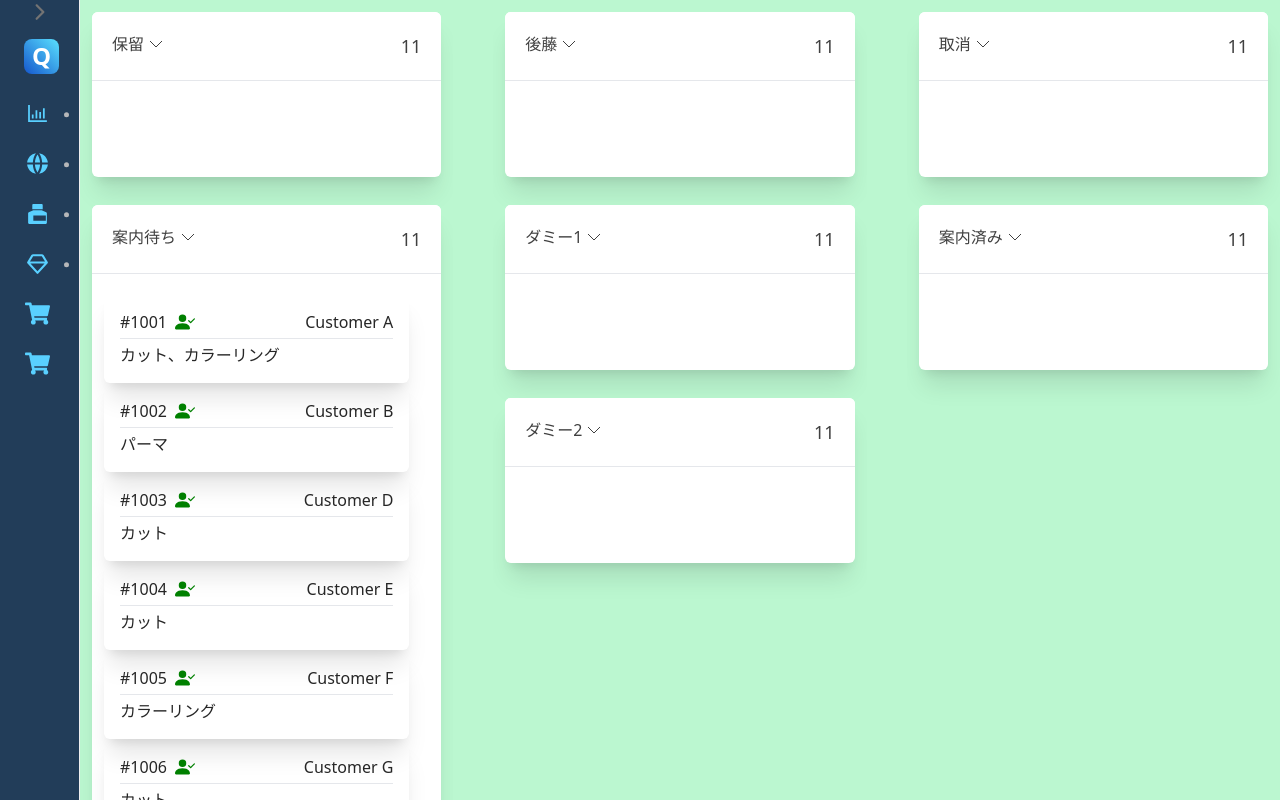
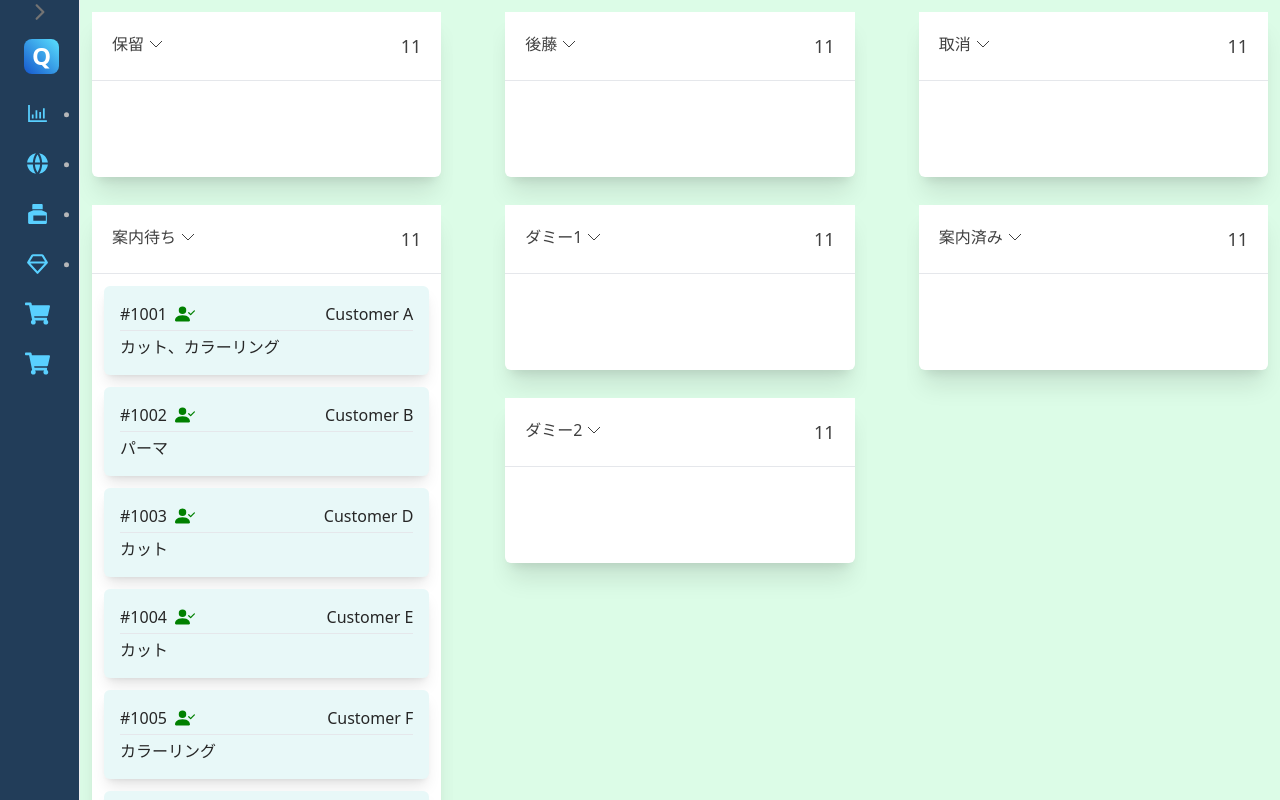
Before and after one commit to tkykymok/qms-client, a Next.js app: page /operation in a window 1280 px wide. Shown: the top 800 px of the page. Built offline with nearby package versions, Linux system fonts and the light colour scheme.

Commit message:
オペレーション画面レイアウト仮作成

```diff
--- a/src/components/organisms/features/operation/CardContext.tsx
+++ b/src/components/organisms/features/operation/CardContext.tsx
@@ -47,7 +47,7 @@ const CardContext: FC<CardContextProps> = ({
 
   return (
     <div
-      className={`p-1 rounded-md shadow-xl select-none ${opacityClass} ${backgroundColor}`}
+      className={`p-1 rounded-md shadow-lg select-none ${opacityClass} ${backgroundColor}`}
       style={rotationStyle}
     >
       <div className="text-neutral-800 p-3">
@@ -62,7 +62,8 @@ const CardContext: FC<CardContextProps> = ({
           </div>
           <div>{reservation.customerLastName}</div>
         </div>
-        {(reservation.status === WAITING ||
+        {!forOverlay &&
+          (reservation.status === WAITING ||
             reservation.status === IN_PROGRESS) && (
             <>
               <hr className="bg-white my-1" />
--- a/src/components/organisms/features/operation/DraggableCard.tsx
+++ b/src/components/organisms/features/operation/DraggableCard.tsx
@@ -23,8 +23,17 @@ const DraggableCard: FC<DraggableCardProps> = ({
     disabled: !isDraggable,
   });
 
+  const activeReservation = active?.data?.current?.reservation;
+
   return (
-    <div ref={setNodeRef} className={``} {...listeners} {...attributes}>
+    <div
+      ref={setNodeRef}
+      className={`m-3
+        ${activeReservation?.reservationId === reservationId ? "opacity-20" : ""}
+     `}
+      {...listeners}
+      {...attributes}
+    >
       {children}
     </div>
   );
--- a/src/components/organisms/features/operation/DroppableColumn.tsx
+++ b/src/components/organisms/features/operation/DroppableColumn.tsx
@@ -36,13 +36,10 @@ const DroppableColumn: FC<DroppableColumnProps> = ({
         rounded-md
         bg-white
         shadow-xl
-        overflow-y-auto
         transition-all
         duration-300
-        'border-2 border-green-400'
       `}
     >
-      <>
       <div className="sticky top-0 bg-white text-neutral-700 font-medium select-none z-10">
         <div className={`p-5 flex justify-between`}>
           <div className="flex">
@@ -57,8 +54,9 @@ const DroppableColumn: FC<DroppableColumnProps> = ({
         </div>
         <hr />
       </div>
-        <div className="flex flex-wrap min-h-24 py-2 pr-5">
-          <div className={`m-3 w-full`}>
+
+      <div className="flex flex-wrap min-h-24">
+        <div className={`w-full`}>
           {reservations.map((reservation) => (
             <DraggableCard
               key={reservation.reservationId}
@@ -71,7 +69,6 @@ const DroppableColumn: FC<DroppableColumnProps> = ({
           ))}
         </div>
       </div>
-      </>
     </div>
   );
 };
--- a/src/components/organisms/features/operation/OperationBoard.tsx
+++ b/src/components/organisms/features/operation/OperationBoard.tsx
@@ -5,6 +5,7 @@ import {
   closestCenter,
   DndContext,
   DragEndEvent,
+  DragOverEvent,
   DragOverlay,
   DragStartEvent,
   PointerSensor,
@@ -267,6 +268,7 @@ const OperationBoard = () => {
    * @param active
    */
   const handleDragStart = ({ active }: DragStartEvent) => {
+    console.log(active);
     const { reservation } = active.data.current || {};
     if (reservation) {
       setActiveCard(reservation);
@@ -304,50 +306,32 @@ const OperationBoard = () => {
     setReservations(updatedReservations);
   };
 
+  const handleDragOver = ({ over }: DragOverEvent) => {
+    console.log(over);
+  };
+
   return (
-    <div className="min-h-screen w-full bg-green-200">
+    <div className="min-h-screen w-full bg-green-100">
       <DndContext
-        collisionDetection={closestCenter}
+        sensors={sensors}
         onDragEnd={handleDragEnd}
         onDragStart={handleDragStart}
-        autoScroll={false}
+        onDragOver={handleDragOver}
       >
-        <DragOverlay>
-          {activeCard && (
-            <DraggableCard
-              key={activeCard.reservationId}
-              reservationId={activeCard.reservationId}
-              reservation={activeCard}
-              isDraggable={true}
-            >
-              <CardContext
-                reservation={activeCard}
-                isDraggable={false}
-                forOverlay={true}
-              />
-            </DraggableCard>
-          )}
-        </DragOverlay>
-
-        <div className="w-full flex h-full space-x-10">
+        <div className="flex space-x-10">
           <div className="flex-1 flex-col mt-3 space-y-7 overflow-y-auto">
-            <div>
             {/* 保留カラム */}
             <DroppableColumn
               status={PENDING}
               title="保留"
               reservations={reservationsMap.get(PENDING)}
             />
-            </div>
-
-            <div>
             {/* 案内待ちカラム */}
             <DroppableColumn
               status={WAITING}
               title="案内待ち"
               reservations={reservationsMap.get(WAITING)}
             />
-            </div>
           </div>
 
           {/* スタッフカラム */}
@@ -366,15 +350,12 @@ const OperationBoard = () => {
           </div>
 
           <div className="flex-1 flex-col mt-3 space-y-7 overflow-y-auto">
-            <div>
             {/* 取消カラム */}
             <DroppableColumn
               status={CANCELED}
               title="取消"
               reservations={reservationsMap.get(CANCELED)}
             />
-            </div>
-            <div>
             {/* 案内済みカラム */}
             <DroppableColumn
               status={DONE}
@@ -383,7 +364,23 @@ const OperationBoard = () => {
             />
           </div>
         </div>
-        </div>
+
+        <DragOverlay>
+          {activeCard && (
+            <DraggableCard
+              key={activeCard.reservationId}
+              reservationId={activeCard.reservationId}
+              reservation={activeCard}
+              isDraggable={false}
+            >
+              <CardContext
+                reservation={activeCard}
+                isDraggable={false}
+                forOverlay={true}
+              />
+            </DraggableCard>
+          )}
+        </DragOverlay>
       </DndContext>
     </div>
   );
--- a/tailwind.config.ts
+++ b/tailwind.config.ts
@@ -1,20 +1,49 @@
-import type { Config } from 'tailwindcss'
+import type { Config } from "tailwindcss";
 
 const config: Config = {
   content: [
-    './src/pages/**/*.{js,ts,jsx,tsx,mdx}',
-    './src/components/**/*.{js,ts,jsx,tsx,mdx}',
-    './src/app/**/*.{js,ts,jsx,tsx,mdx}',
+    "./src/pages/**/*.{js,ts,jsx,tsx,mdx}",
+    "./src/components/**/*.{js,ts,jsx,tsx,mdx}",
+    "./src/app/**/*.{js,ts,jsx,tsx,mdx}",
   ],
   theme: {
     extend: {
+      backgroundColor: {
+        "bg-light": "#F5F5F5",
+        waiting: "#AFEEEE",
+        "waiting-child": "#E8F8F8",
+        "in-progress": "#FFE4B5",
+        "in-progress-child": "#FFF5CC",
+        done: "#90EE90",
+        "done-child": "#E5F4E5",
+        cancelled: "#FFC0CB",
+        "cancelled-child": "#FFE0E0",
+        pending: "#E6E6FA",
+        "pending-child": "#F2F2FA",
+        "drag-child": "#98FB98",
+      },
+      minHeight: {
+        20: "5rem",
+        24: "6rem",
+      },
+      maxHeight: {
+        104: "26rem",
+        112: "28rem",
+        120: "30rem",
+        128: "32rem",
+        136: "34rem",
+        144: "36rem",
+        152: "38rem",
+        160: "40rem",
+        168: "42rem",
+      },
       backgroundImage: {
-        'gradient-radial': 'radial-gradient(var(--tw-gradient-stops))',
-        'gradient-conic':
-          'conic-gradient(from 180deg at 50% 50%, var(--tw-gradient-stops))',
+        "gradient-radial": "radial-gradient(var(--tw-gradient-stops))",
+        "gradient-conic":
+          "conic-gradient(from 180deg at 50% 50%, var(--tw-gradient-stops))",
       },
     },
   },
   plugins: [],
-}
-export default config
+};
+export default config;
```
Lines whose indentation alone changed are shown as unchanged.
